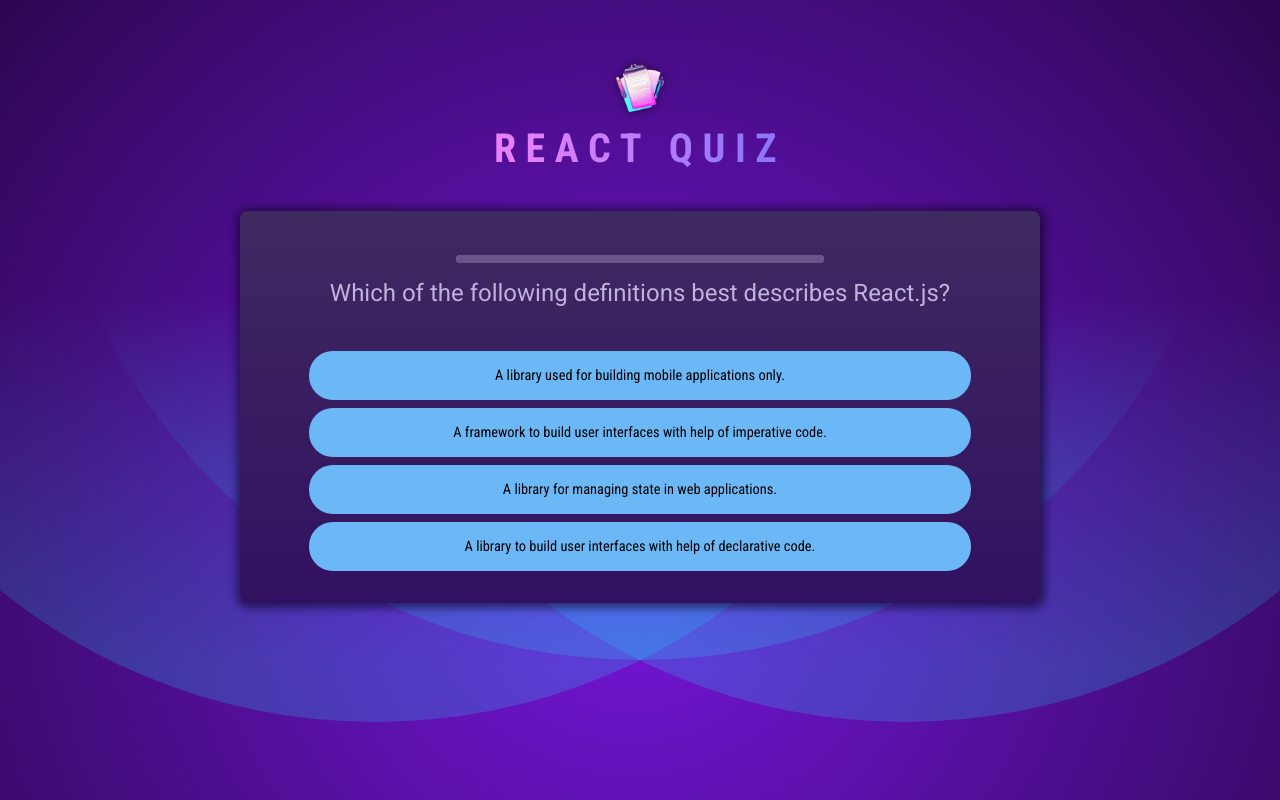
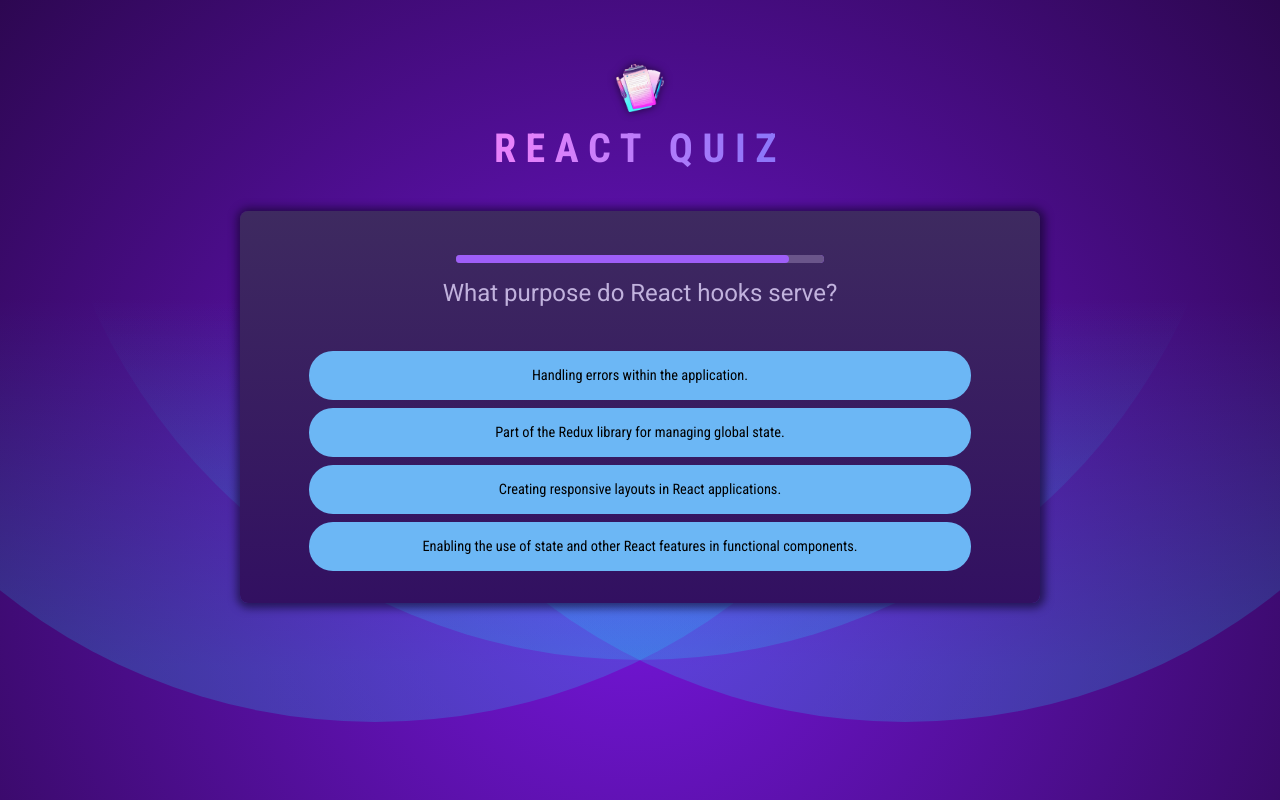
Before and after one commit to ahmadibni/quiz-app-react, a React (Vite) app: page / in a window 1280 px wide. Built offline with nearby package versions, Linux system fonts and the light colour scheme.

Commit message:
5th commit

```diff
--- a/src/components/Answers.jsx
+++ b/src/components/Answers.jsx
@@ -1,6 +1,6 @@
 import { useRef } from "react";
 
-function Answers({ answers, selectedAnswer, answerState, onSelectAnswer }) {
+function Answers({ answers, userAnswer, answerState, onSelectAnswer }) {
   const shuffledAnswers = useRef();
 
   if (!shuffledAnswers.current) {
@@ -11,13 +11,8 @@
   return (
     <ul id="answers">
       {shuffledAnswers.current.map((answer) => {
-        const isSelected = selectedAnswer === answer;
+        const isSelected = userAnswer === answer;
         let buttonClass = null;
-        let buttonDisabled = false;
-
-        // if (answerState !== "") {
-        //   buttonDisabled = true;
-        // }
 
         if (answerState === "answered" && isSelected) {
           buttonClass = "selected";
@@ -35,7 +30,7 @@
             <button
               onClick={() => onSelectAnswer(answer)}
               className={buttonClass}
-              disabled={buttonDisabled}
+              disabled={answerState !== ""}
             >
               {answer}
             </button>
--- a/src/components/ProgressBar.jsx
+++ b/src/components/ProgressBar.jsx
@@ -1,11 +1,14 @@
 import { useState, useEffect } from "react";
 
-function ProgressBar({ onTimeout, timeout }) {
+function ProgressBar({ onTimeout, timeout, mode }) {
   const [timeRemaining, setTimeRemaining] = useState(timeout);
 
   useEffect(() => {
+    console.log(`Timer Set ${timeout}`);
     const timer = setTimeout(() => {
-      onTimeout(true);
+      if (onTimeout) {
+        onTimeout();
+      }
     }, timeout);
 
     return () => {
@@ -19,12 +22,11 @@
     }, 10);
 
     return () => {
-      setTimeRemaining(timeout);
       clearInterval(interval);
     };
   }, []);
 
-  return <progress value={timeRemaining} max={timeout} />;
+  return <progress value={timeRemaining} max={timeout} className={mode} />;
 }
 
 export default ProgressBar;
--- a/src/components/Quiz.jsx
+++ b/src/components/Quiz.jsx
@@ -1,44 +1,26 @@
 import { useState, useCallback, useRef } from "react";
-import QUESTION from "../question.js";
 import imgComplete from "../assets/quiz-complete.png";
 import QuizQuestion from "./QuizQuestion.jsx";
+import QUESTION from "../question.js";
 
 function Quiz() {
-  const [answerState, setAnswerState] = useState("");
   const [userAnswers, setUserAnswers] = useState([]);
-  const activeQuestion =
-    answerState === "" ? userAnswers.length : userAnswers.length - 1;
+  const activeQuestion = userAnswers.length;
 
   const quizIsOver = activeQuestion === QUESTION.length;
 
-  console.log(activeQuestion);
-
-  const handleSelectAnswers = useCallback(
-    (selected) => {
-      if (quizIsOver) {
-        return;
-      }
-      setAnswerState("answered");
-      setUserAnswers((prev) => [...prev, selected]);
-
-      setTimeout(() => {
-        if (QUESTION[activeQuestion].answers[0] === selected) {
-          setAnswerState("correct");
-        } else {
-          setAnswerState("wrong");
-        }
-
-        setTimeout(() => {
-          setAnswerState("");
-        }, 2000);
-      }, 1000);
-    },
-    [activeQuestion]
-  );
+  const handleSetAnswers = useCallback((selected) => {
+    if (quizIsOver) {
+      return;
+    }
+    setUserAnswers((prev) => [...prev, selected]);
+  }, []);
 
   const handleSkipAnswers = useCallback(() => {
-    handleSelectAnswers(null);
-  }, []);
+    handleSetAnswers(null);
+  }, [handleSetAnswers]);
+
+  console.log(activeQuestion);
 
   if (quizIsOver) {
     return (
@@ -62,11 +44,9 @@
     <section id="quiz">
       <QuizQuestion
         key={activeQuestion}
-        question={QUESTION[activeQuestion]}
-        selectedAnswer={userAnswers[activeQuestion]}
-        answerState={answerState}
-        onTimeout={handleSkipAnswers}
-        onSelectAnswer={handleSelectAnswers}
+        myIndex={activeQuestion}
+        onSkip={handleSkipAnswers}
+        onSelectAnswer={handleSetAnswers}
       />
     </section>
   );
--- a/src/components/QuizQuestion.jsx
+++ b/src/components/QuizQuestion.jsx
@@ -1,16 +1,62 @@
+import { useState } from "react";
 import ProgressBar from "./ProgressBar";
 import Answers from "./Answers";
+import QUESTION from "../question.js";
 
-function QuizQuestion({ question, selectedAnswer, answerState, onTimeout, onSelectAnswer }) {
+function QuizQuestion({ myIndex, onSkip, onSelectAnswer }) {
+  const [answer, setAnswer] = useState({
+    selectedAnswer: "",
+    isTrue: null,
+  });
+
+  let timeout = 5000;
+  if (answer.selectedAnswer) {
+    timeout = 1000;
+  }
+  if (answer.isTrue !== null) {
+    timeout = 2000;
+  }
+
+  function handleSelectAnswer(answer) {
+    setAnswer({
+      selectedAnswer: answer,
+      isTrue: null,
+    });
+
+    setTimeout(() => {
+      setAnswer({
+        selectedAnswer: answer,
+        isTrue: QUESTION[myIndex].answers[0] === answer,
+      });
+
+      setTimeout(() => {
+        onSelectAnswer(answer);
+      }, 2000);
+    }, 1000);
+  }
+
+  let answerState = "";
+  if (answer.selectedAnswer && answer.isTrue !== null) {
+    answerState = answer.isTrue ? "correct" : "wrong";
+  } else if (answer.selectedAnswer) {
+    answerState = "answered";
+  }
+
   return (
     <div id="question">
-      <ProgressBar onTimeout={onTimeout} timeout={5000} />
-      <h2>{question.text}</h2>
+      <ProgressBar
+        key={timeout}
+        onTimeout={onSkip}
+        // onTimeout={answer.selectedAnswer === "" ? onSkip : null}
+        timeout={timeout}
+        mode={answerState}
+      />
+      <h2>{QUESTION[myIndex].text}</h2>
       <Answers
-        answers={question.answers}
-        selectedAnswer={selectedAnswer}
+        answers={QUESTION[myIndex].answers}
+        userAnswer={answer.selectedAnswer}
         answerState={answerState}
-        onSelectAnswer={onSelectAnswer}
+        onSelectAnswer={handleSelectAnswer}
       />
     </div>
   );
```
